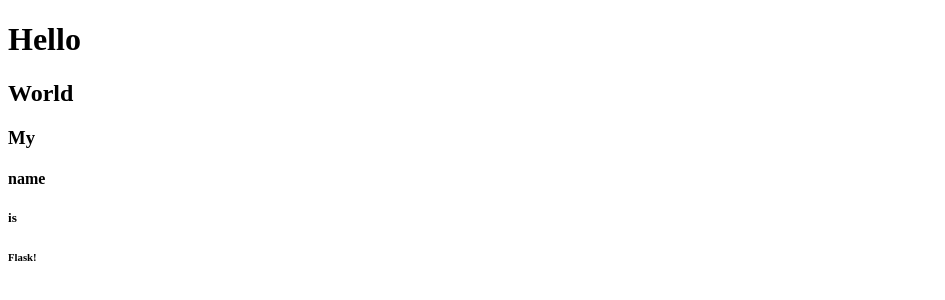
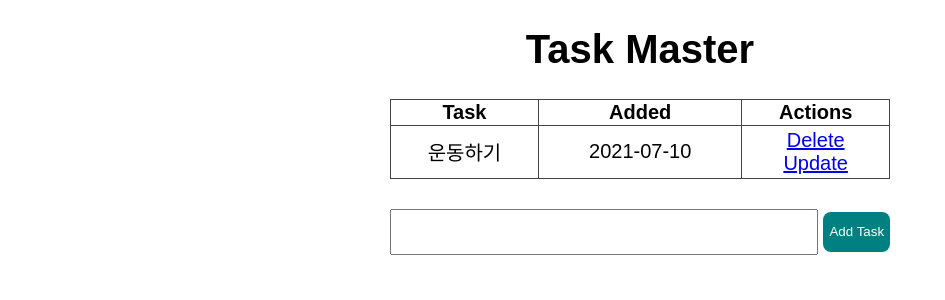
Before and after one commit to sangseophwang/Pythonworkspace, a Flask app: page / in a window 1280 px wide. Shown: the top 300 px of the page, without its empty margins (0-945 px from the left). Run offline with Flask 2, Linux system fonts and the light colour scheme; data comes from the database, SQL or seed files in the repository; both versions use the stored data as it was after the commit.

Commit message:
Flask 연습 🧪

```diff
--- a/01. flask_practice/app.py
+++ b/01. flask_practice/app.py
@@ -1,11 +1,66 @@
-from flask import Flask, render_template
+from flask import Flask, render_template, url_for, request, redirect
+from flask_sqlalchemy import SQLAlchemy
+from datetime import datetime
 
 app = Flask(__name__)
+# 슬래시 4개는 절대경로, 3개는 상대 경로
+app.config['SQLALCHEMY_DATABASE_URI'] = 'sqlite:///test.db'
+db = SQLAlchemy(app)
 
 
-@app.route('/')
+class Todo(db.Model):
+    id = db.Column(db.Integer, primary_key=True)
+    content = db.Column(db.String(200), nullable=False)
+    date_created = db.Column(db.DateTime, default=datetime.utcnow)
+
+    def __repr__(self):
+        return '<Task %r>' % self.id
+
+
+@app.route('/', methods=['POST', 'GET'])
 def index():
-    return render_template('index.html')
+    if request.method == 'POST':
+        task_content = request.form['content']  # Add Task에 입력한 내용
+        new_task = Todo(content=task_content)
+
+        try:
+            db.session.add(new_task)
+            db.session.commit()
+            return redirect('/')
+        except:
+            return 'There was an issue adding your task'
+    else:
+        tasks = Todo.query.order_by(Todo.date_created).all()
+        return render_template('index.html', tasks=tasks)
+
+
+@app.route('/delete/<int:id>')
+def delete(id):
+    task_to_delete = Todo.query.get_or_404(id)
+
+    try:
+        db.session.delete(task_to_delete)
+        db.session.commit()
+        return redirect('/')
+    except:
+        return 'There was a problem deleting that task'
+
+
+@app.route('/update/<int:id>', methods=['GET', 'POST'])
+def update(id):
+    task = Todo.query.get_or_404(id)
+
+    if request.method == 'POST':
+        task.content = request.form['content']
+
+        try:
+            db.session.commit()
+            return redirect('/')
+
+        except:
+            return 'There was an issue updating your task'
+    else:
+        return render_template('update.html', task=task)
 
 
 if __name__ == "__main__":
--- /dev/null
+++ b/01. flask_practice/static/css/main.css
@@ -0,0 +1,36 @@
+body {
+  margin: 0;
+  font-size: 20px;
+  font-family: sans-serif;
+  display: flex;
+  justify-content: center;
+  text-align: center;
+}
+
+table {
+  width: 500px;
+  height: 80px;
+  border: 1px solid #444444;
+  border-collapse: collapse;
+  margin-bottom: 30px;
+}
+
+th,
+td {
+  border: 1px solid #444444;
+}
+
+input {
+  height: 40px;
+}
+
+#content {
+  width: 420px;
+}
+
+#submit {
+  background-color: teal;
+  color: white;
+  border: none;
+  border-radius: 8px;
+}
--- /dev/null
+++ b/01. flask_practice/templates/base.html
@@ -0,0 +1,12 @@
+<!DOCTYPE html>
+<html lang="en">
+  <head>
+    <meta charset="UTF-8" />
+    <meta name="viewport" content="width=device-width, initial-scale=1.0" />
+    <link rel="stylesheet" href="{{ url_for('static', filename='css/main.css')
+    }}" {% block head %}{% endblock %}
+  </head>
+  <body>
+    {% block body %}{% endblock %}
+  </body>
+</html>
--- a/01. flask_practice/templates/index.html
+++ b/01. flask_practice/templates/index.html
@@ -1,16 +1,35 @@
-<!DOCTYPE html>
-<html lang="en">
-  <head>
-    <meta charset="UTF-8" />
-    <meta name="viewport" content="width=device-width, initial-scale=1.0" />
-    <title>Document</title>
-  </head>
-  <body>
-    <h1>Hello</h1>
-    <h2>World</h2>
-    <h3>My</h3>
-    <h4>name</h4>
-    <h5>is</h5>
-    <h6>Flask!</h6>
-  </body>
-</html>
+{% extends 'base.html' %} {% block head %} {% endblock %} {% block body %}
+<div class="content">
+  <h1>Task Master</h1>
+  {% if tasks|length < 1 %}
+  <h4>There are no tasks. Create one below!</h4>
+  {% else %}
+  <table>
+    <thead>
+      <tr>
+        <th>Task</th>
+        <th>Added</th>
+        <th>Actions</th>
+      </tr>
+    </thead>
+    {% for task in tasks %}
+    <tbody>
+      <tr>
+        <td>{{ task.content }}</td>
+        <td>{{ task.date_created.date() }}</td>
+        <td>
+          <a href="/delete/{{ task.id }}">Delete</a>
+          <br />
+          <a href="/update/{{ task.id }}">Update</a>
+        </td>
+      </tr>
+    </tbody>
+    {% endfor %}
+  </table>
+  {% endif %}
+  <form action="/" method="POST">
+    <input type="text" name="content" id="content" />
+    <input type="submit" value="Add Task" id="submit" />
+  </form>
+</div>
+{% endblock %}
```
Also changed, not shown: 01. flask_practice/templates/update.html (added, +12 -0 lines), 01. flask_practice/test.db (added).
